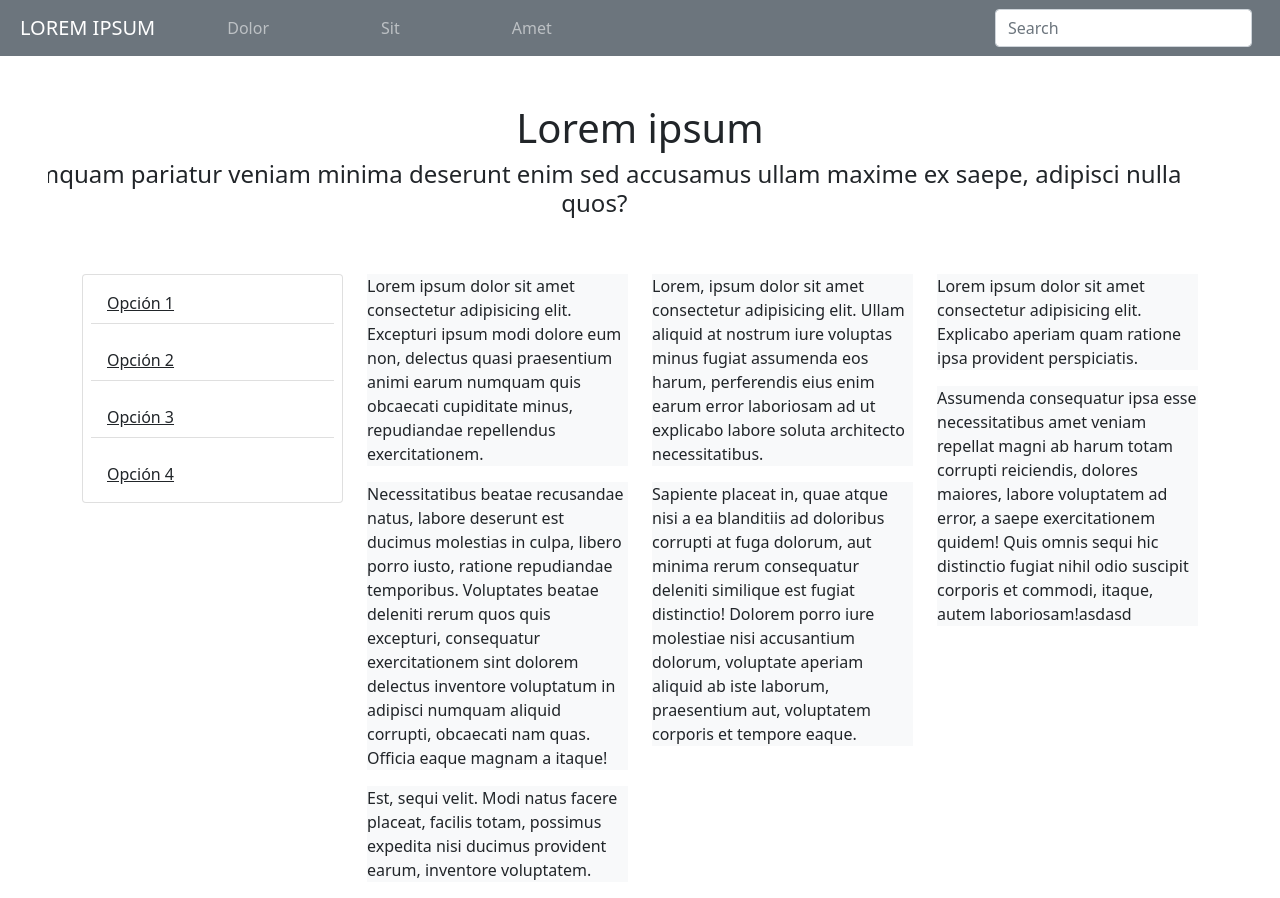
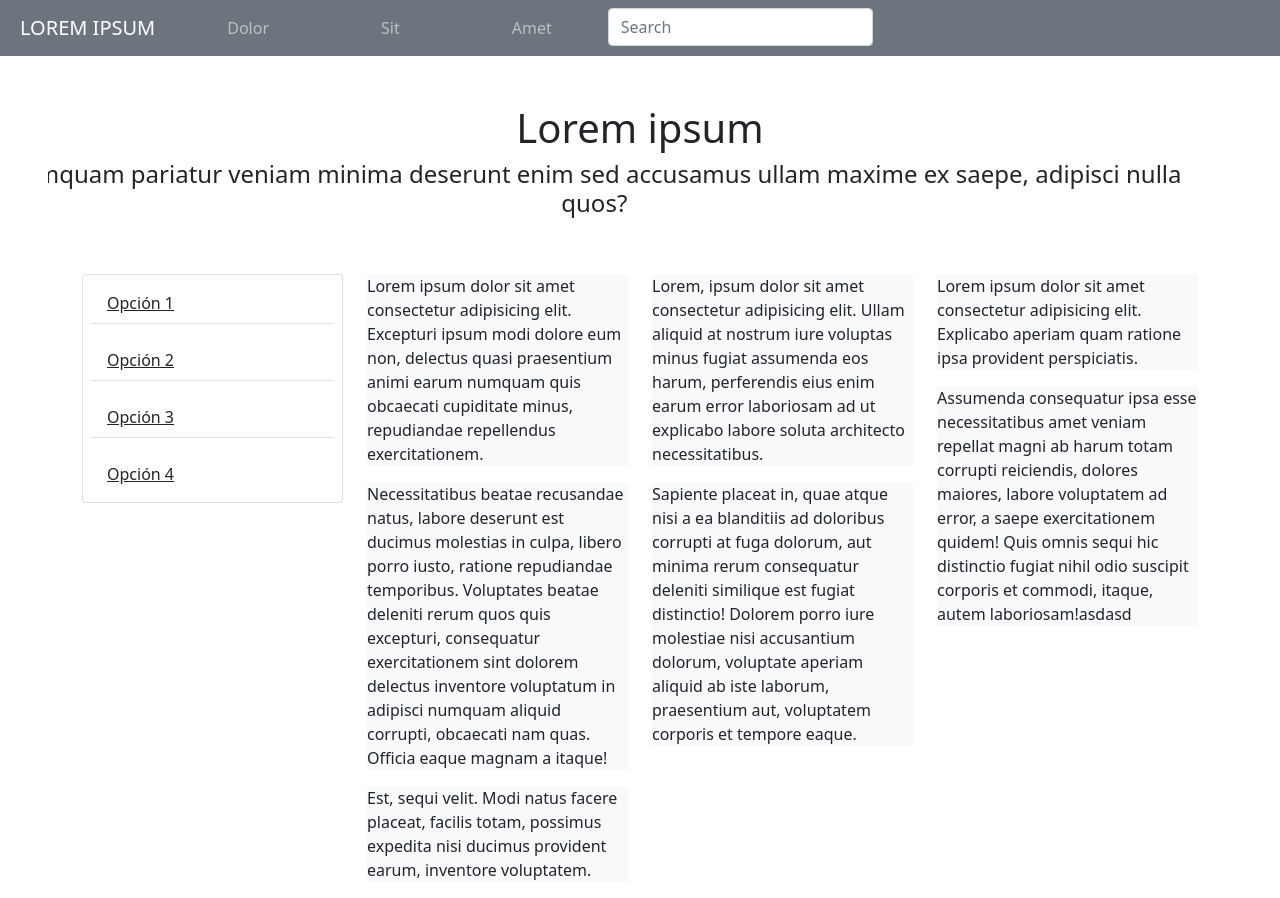
Before and after one commit to romicalleja/GRUPAL5, a plain HTML site: page index.html in a window 1280 px wide. Drawn offline with nearby package versions, Linux system fonts and the light colour scheme.

Commit message:
search se ve en el medio en LG pero primera en otros

```diff
--- a/index.html
+++ b/index.html
@@ -27,11 +27,22 @@
        <span class="navbar-toggler-icon"></span>
       </button>
 
-      <div class="collapse navbar-collapse d-lg-flex " id="navbarLoremIpsum">
+      <div class="collapse navbar-collapse d-lg-flex" id="navbarLoremIpsum">
 
-        <div class="me-lg-auto d-block ">
+        <div class="me-lg-auto d-block">
 
           <ul class="navbar-nav mb-2 mb-lg-0">
+            <div class="order-lg-last">
+              <form  role="search">
+                <input
+
+                  class="form-control me-2"
+                  type="search"
+                  placeholder="Search"
+                  aria-label="Search"
+                />
+              </form>
+          </div>
 
             <li class="nav-item mx-lg-5">
               <a class="nav-link" aria-current=" page" href="#">Dolor</a>
@@ -45,7 +56,7 @@
               <a class="nav-link">Amet</a>
             </li>
 
-            <li class="nav-item mx-lg-5 d-lg-none">
+            <li class="nav-item mx-lg-5 d-lg-none order-sm-last">
               <a
                 class="nav-link"
                 data-bs-toggle="collapse"
@@ -60,16 +71,6 @@
           </ul>
         </div>
 
-        <div class="">
-          <form class="d-flex" role="search">
-            <input
-              class="form-control me-2"
-              type="search"
-              placeholder="Search"
-              aria-label="Search"
-            />
-          </form>
-        </div>
       </div>
     </div>
   </nav>
```
Also changed, not shown: style.css (line endings or trailing spaces).
